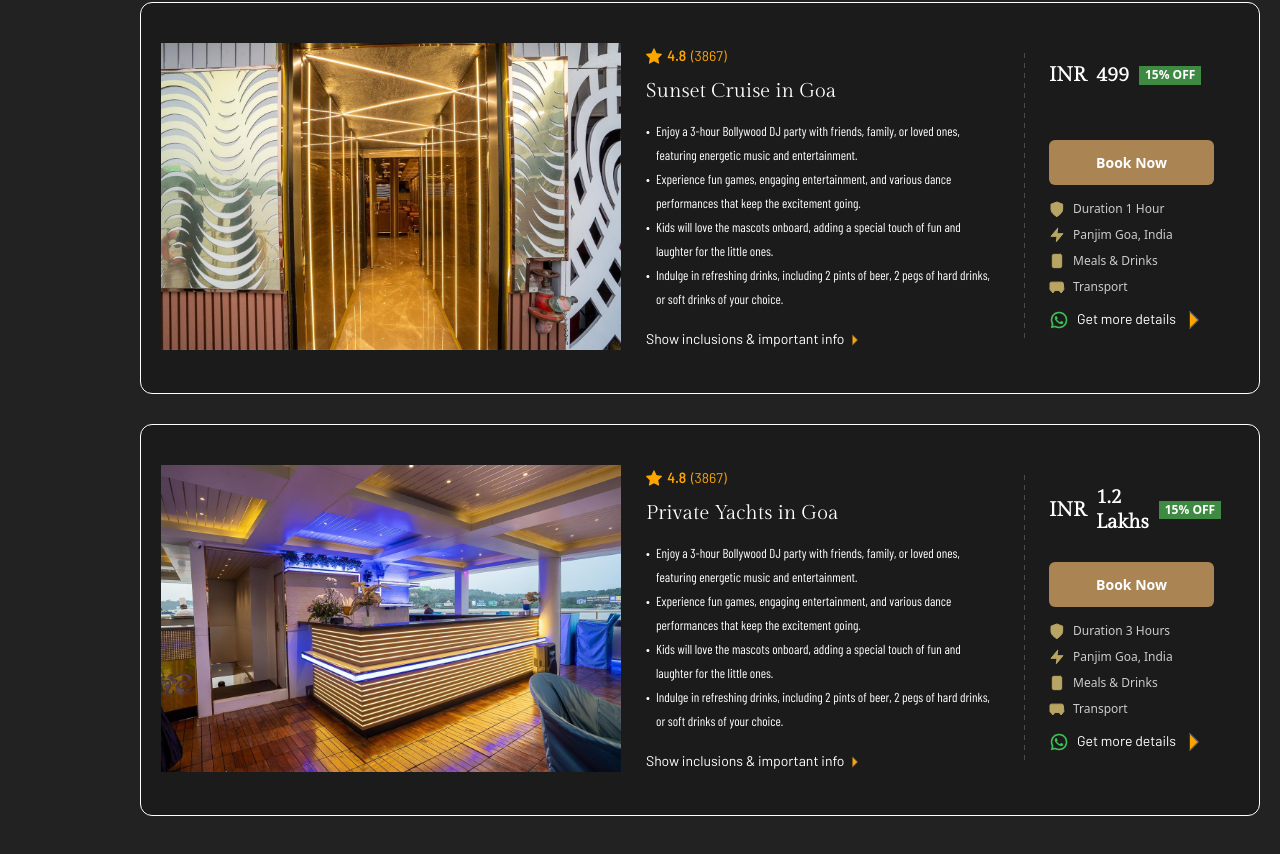
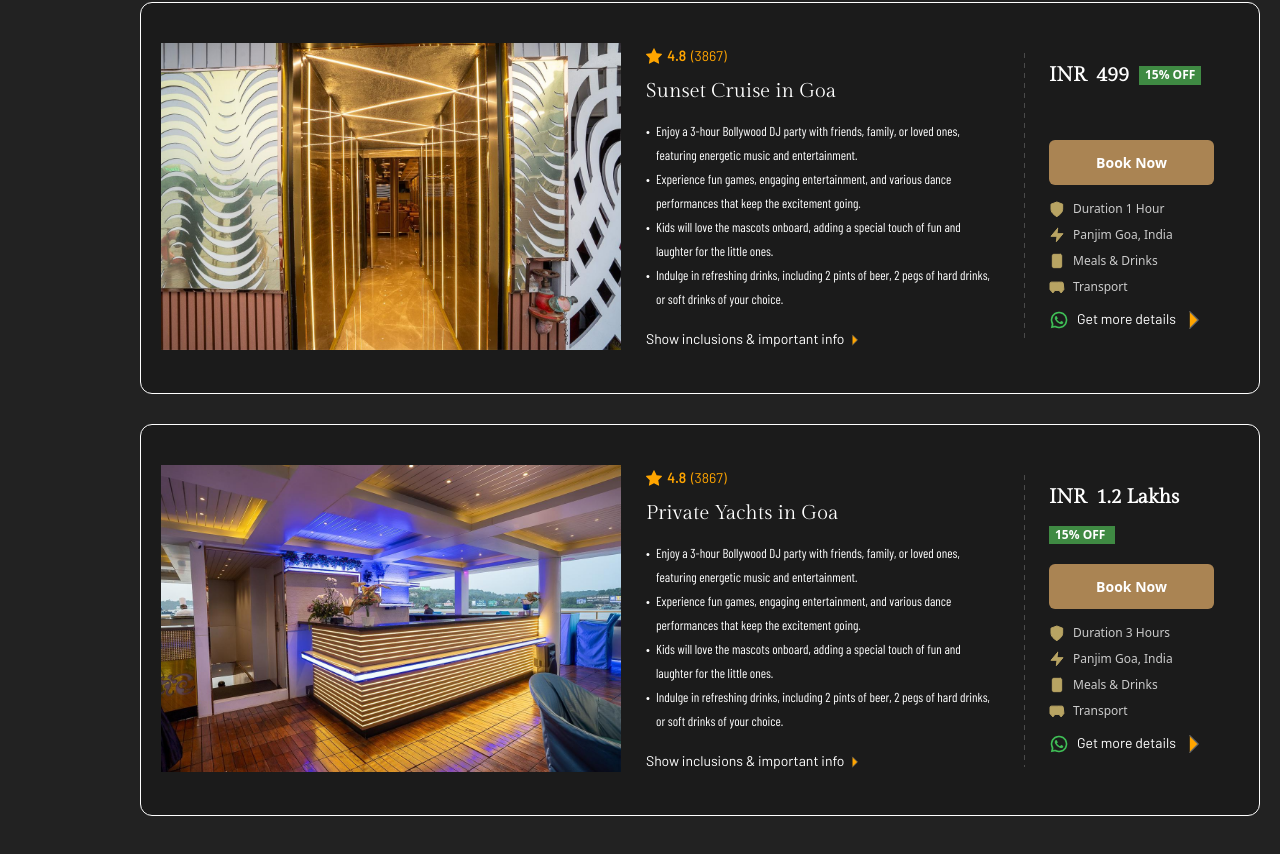
Before and after one commit to Kratagya-Webkorps/nautiamigo-angular, an Angular app: page / in a window 1280 px wide. Shown: the part 3935-4789 px from the top of the page. Built offline with nearby package versions, Linux system fonts and the light colour scheme.

Commit message:
Fix 1.2 Lakhs and 15% off by moving 15% off to a new line

```diff
--- a/src/app/cruise-packages/cruise-packages.component.css
+++ b/src/app/cruise-packages/cruise-packages.component.css
@@ -579,3 +579,44 @@
   white-space: nowrap;
   border-radius: 0px;
 }
+
+/* Only the card marked .is-lakhs will use these rules */
+.amount.is-lakhs h3 {
+  flex-wrap: wrap;          /* allow items to move to the next line */
+  align-items: flex-start;
+}
+
+/* Push the price to its own line under INR */
+.amount.is-lakhs .price {
+  flex-basis: 100%;         /* forces a line break after INR */
+}
+
+/* OPTIONAL: put the green tag on a separate line under the price */
+.amount.is-lakhs .tag {
+  order: 3;
+  margin-top: 6px;
+}
+
+.amount h3 {
+  display: flex;
+  align-items: center;
+  gap: 10px;
+  flex-wrap: nowrap;
+}
+
+.amount.is-lakhs h3 {
+  flex-wrap: wrap; /* allow wrapping only for lakhs */
+}
+
+.amount.is-lakhs .currency,
+.amount.is-lakhs .price {
+  order: 1;
+  flex: 0 0 auto; /* stick together on the first line */
+}
+
+.amount.is-lakhs .tag {
+  order: 2;
+  flex-basis: 40%; /* force it to a new line */
+  margin-top: 6px;
+
+}
--- a/src/app/cruise-packages/cruise-packages.component.html
+++ b/src/app/cruise-packages/cruise-packages.component.html
@@ -58,7 +58,7 @@
 
               <!-- Payments Section -->
               <div class="payments">
-                <div class="amount">
+                <div class="amount" [ngClass]="{ 'is-lakhs': isLakhs(offer) }">
                   <h3>
                     <span class="currency">INR</span> <span class="price">{{ offer.currentPrice }}</span>
                     <span class="tag">15% OFF</span>
--- a/src/app/cruise-packages/cruise-packages.component.ts
+++ b/src/app/cruise-packages/cruise-packages.component.ts
@@ -62,6 +62,8 @@ interface CruiseOffer {
   thingsToCarry: ThingToCarry[];
   needToKnows: NeedToKnow[];
   transport: Transport[];
+  isLakhs?: (offer: CruiseOffer) => boolean;
+
 }
 
 
@@ -457,7 +459,6 @@ export class CruisePackagesComponent implements OnInit {
       ],
     },
     {
-
       cruiseId: 1,
       title: "Private Yachts in Goa",
       category: "Private Yachts",
@@ -590,6 +591,10 @@ export class CruisePackagesComponent implements OnInit {
 
   ngOnInit(): void {
   }
+  isLakhs(offer: CruiseOffer): boolean {
+    return /lakhs/i.test(offer.currentPrice);
+
+  }
 
   goToService(routingUrl: string): void {
     // Implement navigation logic here
```
